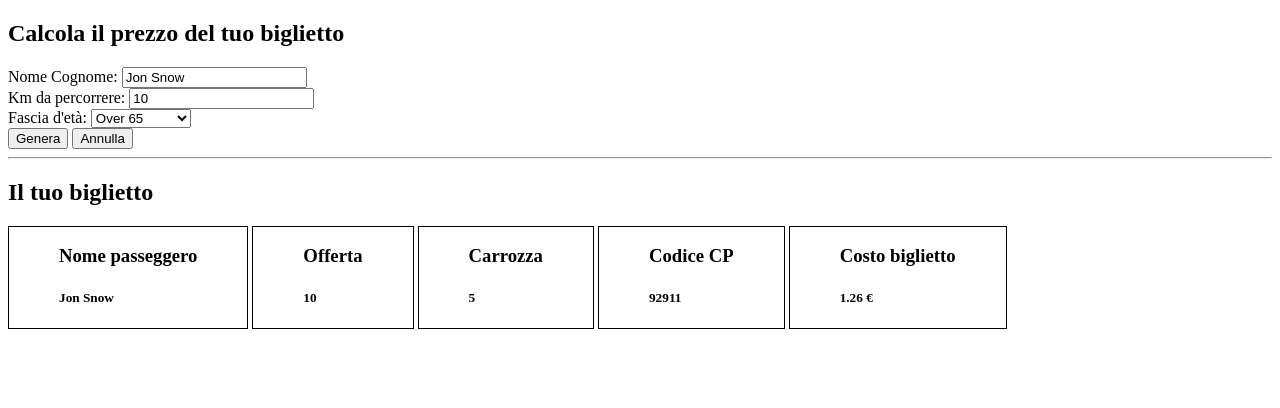
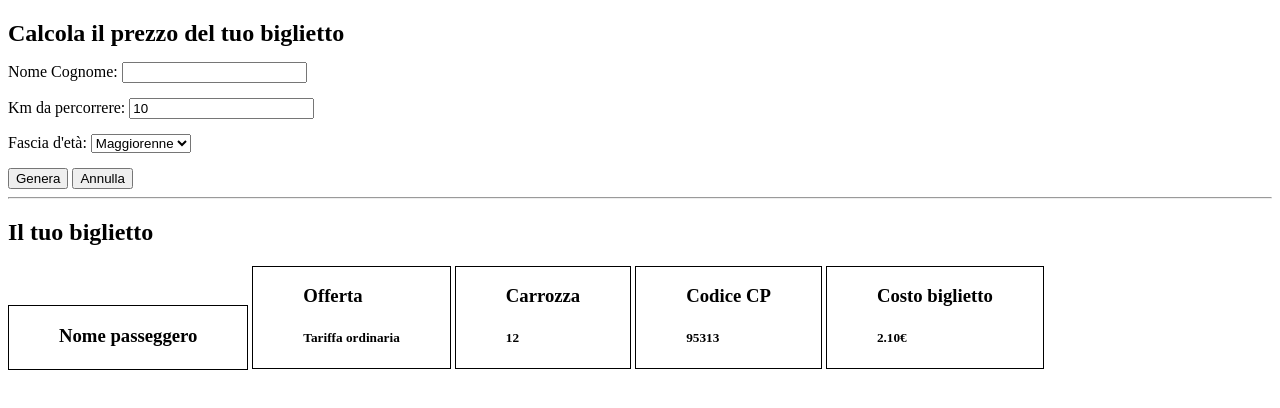
Before and after one commit to AngeloLista/js-biglietto-treno-form, a plain HTML site: page index.html in a window 1280 px wide. Both pictures are taken after a click on the button "Genera". Drawn offline with Linux system fonts and the light colour scheme.

Commit message:
Fixed js logic

```diff
--- a/css/style.css
+++ b/css/style.css
@@ -7,3 +7,15 @@
 .d-none {
     display: none;
 }
+
+.mb-15 {
+    margin-bottom: 15px;
+}
+
+#ticket {
+    display: none;
+}
+
+#ticket.visible {
+    display: block;
+}
--- a/index.html
+++ b/index.html
@@ -10,30 +10,30 @@
 <body>
 
     <section id="price-calculator">
-        <h1>Calcola il prezzo del tuo biglietto</h1>
+        <h1 class="mb-15">Calcola il prezzo del tuo biglietto</h1>
         <!-- Name -->
-        <div>
+        <div class="mb-15">
             <label for="name">Nome Cognome:</label>
-            <input type="text" id="name" value="Jon Snow">
+            <input type="text" id="name" value="">
         </div>
         <!-- Distance -->
-        <div>
+        <div class="mb-15">
             <label for="distance">Km da percorrere:</label>
             <input type="number" id="distance" value="10">
         </div>
         <!-- Age -->
-        <div>
+        <div class="mb-15">
             <label for="age">Fascia d'età:</label>
             <select name="age" id="age">
+                <option value="over18">Maggiorenne</option>
                 <option value="over65">Over 65</option>
-                <option value="over18">Maggiorenne</option>
                 <option value="under18">Minorenne</option>
             </select>
         </div>
         <!-- Submit -->
-        <button onclick="generate()">Genera</button>
+        <button type="button" id="generate">Genera</button>
         <!-- Cancel -->
-        <input type="button" value="Annulla">
+        <input type="button" id="cancel" value="Annulla">
     </section>
 
     <hr>
--- a/js/script.js
+++ b/js/script.js
@@ -1,48 +1,77 @@
 console.log('JS OK');
 
-// Richiesta informazioni utente
-const name = document.getElementById("name").value;
-console.log(name);
+// Recupero informazioni DOM
+// Form
+const name = document.getElementById("name");
 
-const distance = document.getElementById("distance").value;
-console.log(distance);
+const distance = document.getElementById("distance");
 
-const age = document.getElementById("age").value;
-console.log(age);
+const age = document.getElementById("age");
+const generateButton = document.getElementById("generate");
+const cancelButton = document.getElementById("cancel");
 
-// Calcolo prezzo
-let price = distance * 0.21;
+// Ticket
+const ticketSection =document.getElementById("ticket")
+const namePlaceholder =document.getElementById("display-name")
+const discountPlaceholder =document.getElementById("display-discount")
+const carriagePlaceholder =document.getElementById("carriage")
+const cpPlaceholder =document.getElementById("cp")
+const pricePlaceholder =document.getElementById("display-price")
 
-// Sconti per età
-let priceUnder18 = price * 0.80;
-let priceOver65 = price * 0.60;
+// Lego un evento al bottone
 
-if (age === "over65") {
-    price = priceOver65;
-    console.log(`Hai ricevuto lo sconto Over 65. Il prezzo del tuo biglietto è di ${priceOver65}€.`);
-} else if (age === "under18") {
-    price = priceUnder18;
-    console.log(`Hai ricevuto lo sconto Over 18. Il prezzo del tuo biglietto è di ${priceUnder18}€.`);
-} else {
-    console.log(`Il prezzo del tuo biglietto è di ${price}€.`);
-}
+generateButton.addEventListener('click', function() {
+    // Recupero i value
+    const nameValue = name.value;
+    const distanceValue = parseInt(distance.value);
+    const ageValue = age.value;
+
+    // Calcolo il prezzo
+    let price = 0.21 * distance.value;
+    let discountType = 'Tariffa ordinaria';
+    console.log(price)
+    console.log(age.value)
+
+    // Calcolo lo sconto
+    if (age.value === "over65") {
+        price = price * 0.6;
+        discountType = 'Tariffa Senior'
+    } else if (age.value === "under18") {
+        price = price * 0.8;
+        discountType = 'Tariffa Giovani'
+    }
+
+    // Randomizzamiano la carrozza
+    const carNum = Math.floor(Math.random() * 12) + 1;
+
+    // Randomizziamo il CP
+    const cpNum = Math.floor(Math.random() * (100000 - 90000))+ 90000; // Numero da 90000 a 99999
+
+    //Math.floor(Math.radom() (max - min)) + min
+
+    // Display result
+    namePlaceholder.innerText = nameValue;
+    pricePlaceholder.innerText = price.toFixed(2) + '€';
+    discountPlaceholder.innerText = discountType;
+    carriagePlaceholder.innerText = carNum;
+    cpPlaceholder.innerText = cpNum;
+
+    // Ticket visible add
+    ticket.classList.add('visible');
+})
+
+cancelButton.addEventListener('click', function() {
+    // Resetto i valori
+
+    const fields = document.querySelectorAll('.form-field');
 
 
-// Calcolo prezzo
 
-function generate() {
+    name.value = '';
+    age.value = 'over18';
+    distance.value = 10;
 
-    let name = document.getElementById("name").value;
-    document.getElementById("display-name").innerHTML = name;
+    // Ticket visible remove
+    ticket.classList.remove('visible');
 
-    let discount = document.getElementById("distance").value;
-    document.getElementById("display-discount").innerHTML = discount;
-
-
-    // Valori fissi
-    document.getElementById("carriage").innerHTML = 5;
-
-    document.getElementById("cp").innerHTML = '92911';
-
-    document.getElementById("display-price").innerHTML = price + ' €';
-  }
+})
```
